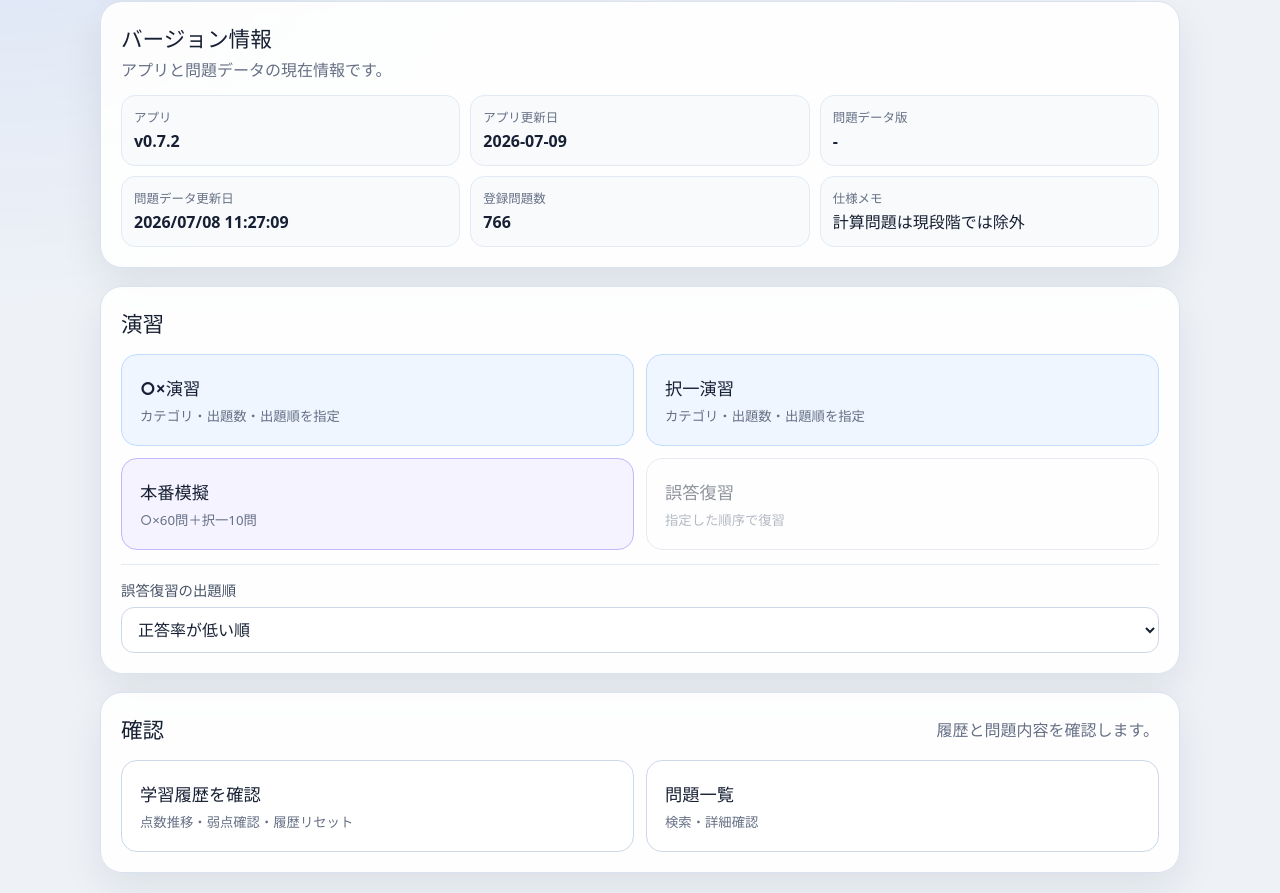
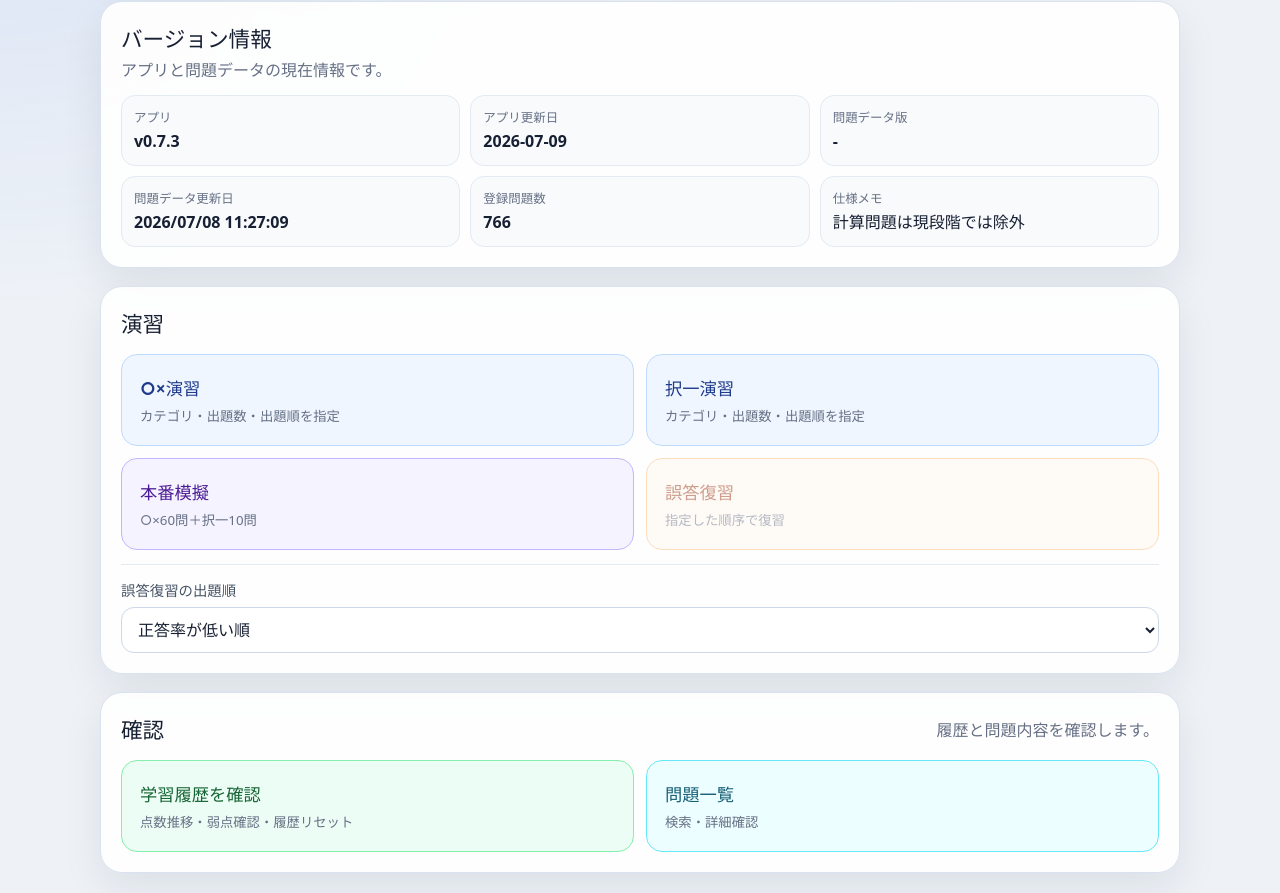
Before and after one commit to komatsu-koriyama/kikai-gakka-exam, a React (Vite) app: page / in a window 1280 px wide. Shown: the part 236-1129 px from the top of the page. Built offline with nearby package versions, Linux system fonts and the light colour scheme.

Commit message:
Add colors to review and confirmation menu buttons

```diff
--- a/src/App.css
+++ b/src/App.css
@@ -268,9 +268,44 @@ button:disabled {
   background: #eff6ff;
 }
 
+.menu-button.primary span {
+  color: #1e3a8a;
+}
+
 .menu-button.accent {
   border-color: #c4b5fd;
   background: #f5f3ff;
+}
+
+.menu-button.accent span {
+  color: #4c1d95;
+}
+
+.menu-button.review {
+  border-color: #fdba74;
+  background: #fff7ed;
+}
+
+.menu-button.review span {
+  color: #9a3412;
+}
+
+.menu-button.history {
+  border-color: #86efac;
+  background: #ecfdf5;
+}
+
+.menu-button.history span {
+  color: #166534;
+}
+
+.menu-button.list {
+  border-color: #67e8f9;
+  background: #ecfeff;
+}
+
+.menu-button.list span {
+  color: #155e75;
 }
 
 .menu-button:not(:disabled):hover,
@@ -280,6 +315,21 @@ button:disabled {
   transform: translateY(-1px);
   border-color: #2563eb;
   box-shadow: 0 12px 28px rgba(37, 99, 235, 0.14);
+}
+
+.menu-button.review:not(:disabled):hover {
+  border-color: #f97316;
+  box-shadow: 0 12px 28px rgba(249, 115, 22, 0.16);
+}
+
+.menu-button.history:not(:disabled):hover {
+  border-color: #22c55e;
+  box-shadow: 0 12px 28px rgba(34, 197, 94, 0.16);
+}
+
+.menu-button.list:not(:disabled):hover {
+  border-color: #06b6d4;
+  box-shadow: 0 12px 28px rgba(6, 182, 212, 0.16);
 }
 
 .wide-button {
--- a/src/App.jsx
+++ b/src/App.jsx
@@ -10,7 +10,7 @@ const MULTIPLE_CHOICE_SCORE = 0.4;
 
 const LOW_ACCURACY_THRESHOLD = 70;
 
-const APP_VERSION = "0.7.2";
+const APP_VERSION = "0.7.3";
 const APP_UPDATED_AT = "2026-07-09";
 const APP_SPEC_NOTE = "計算問題は現段階では除外";
 
@@ -845,7 +845,7 @@ function MenuScreen({
             <small>○×60問＋択一10問</small>
           </button>
 
-          <button className="menu-button" onClick={onStartWrongReview} disabled={!canStartWrongReview}>
+          <button className="menu-button review" onClick={onStartWrongReview} disabled={!canStartWrongReview}>
             <span>誤答復習</span>
             <small>指定した順序で復習</small>
           </button>
@@ -872,12 +872,12 @@ function MenuScreen({
         </div>
 
         <div className="menu-grid">
-          <button className="menu-button" onClick={onOpenHistory}>
+          <button className="menu-button history" onClick={onOpenHistory}>
             <span>学習履歴を確認</span>
             <small>点数推移・弱点確認・履歴リセット</small>
           </button>
 
-          <button className="menu-button" onClick={onOpenQuestionList}>
+          <button className="menu-button list" onClick={onOpenQuestionList}>
             <span>問題一覧</span>
             <small>検索・詳細確認</small>
           </button>
```
